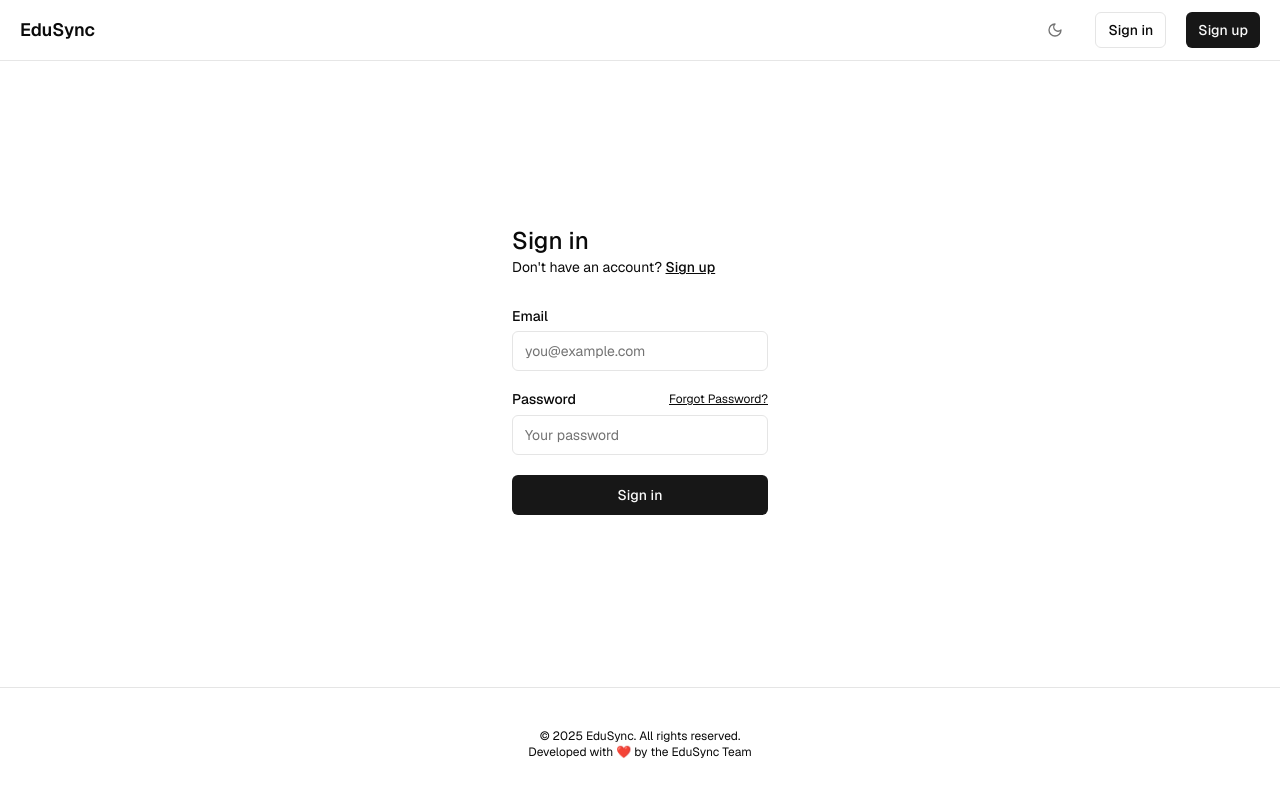
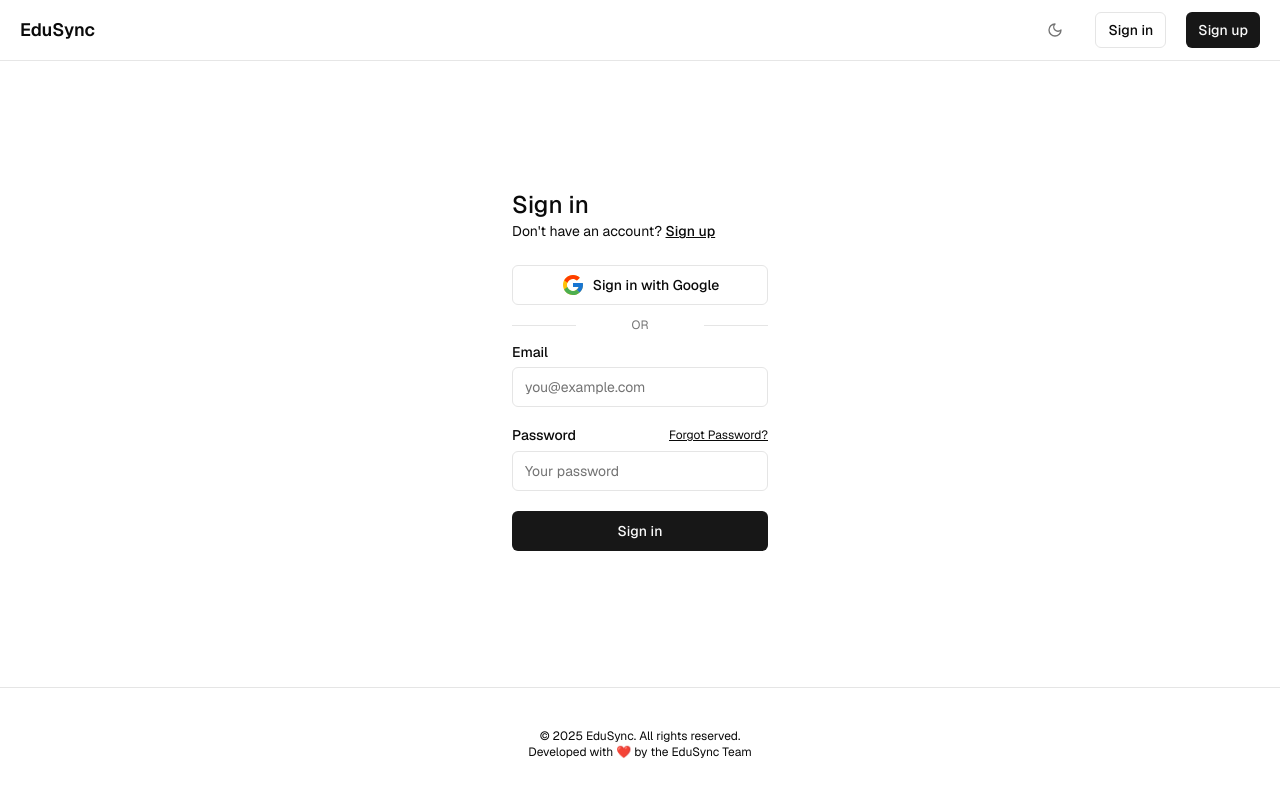
Before and after one commit to MarcBlattmann/EduSync-V2, a Next.js app in the folder web/: page /sign-in in a window 1280 px wide. Shown: the top 796 px of the page. Built offline with nearby package versions, Linux system fonts and the light colour scheme.

Commit message:
Added google login

```diff
--- a/web/app/(auth-pages)/sign-in/page.tsx
+++ b/web/app/(auth-pages)/sign-in/page.tsx
@@ -1,14 +1,16 @@
 import { signInAction } from "@/app/actions";
 import { FormMessage, Message } from "@/components/form-message";
 import { SubmitButton } from "@/components/submit-button";
+import { GoogleSignInButton } from "@/components/auth/google-sign-in-button";
 import { Input } from "@/components/ui/input";
 import { Label } from "@/components/ui/label";
+import { Separator } from "@/components/ui/separator";
 import Link from "next/link";
 
 export default async function Login(props: { searchParams: Promise<Message> }) {
   const searchParams = await props.searchParams;
   return (
-    <form className="flex-1 flex flex-col min-w-64">
+    <form className="flex-1 flex flex-col min-w-64 max-w-80 mx-auto">
       <h1 className="text-2xl font-medium">Sign in</h1>
       <p className="text-sm text-foreground">
         Don't have an account?{" "}
@@ -16,7 +18,18 @@ export default async function Login(props: { searchParams: Promise<Message> }) {
           Sign up
         </Link>
       </p>
-      <div className="flex flex-col gap-2 [&>input]:mb-3 mt-8">
+
+      <div className="mt-6">
+        <GoogleSignInButton />
+      </div>
+
+      <div className="flex items-center my-3">
+        <Separator className="w-16 flex-grow-0" />
+        <span className="px-3 text-xs text-muted-foreground mx-auto">OR</span>
+        <Separator className="w-16 flex-grow-0" />
+      </div>
+
+      <div className="flex flex-col gap-2 [&>input]:mb-3">
         <Label htmlFor="email">Email</Label>
         <Input name="email" placeholder="you@example.com" required />
         <div className="flex justify-between items-center">
--- a/web/app/actions.ts
+++ b/web/app/actions.ts
@@ -132,3 +132,21 @@ export const signOutAction = async () => {
   await supabase.auth.signOut();
   return redirect("/sign-in");
 };
+
+export async function signInWithGoogle() {
+  const supabase = await createClient();
+  const origin = (await headers()).get("origin");
+
+  const { data, error } = await supabase.auth.signInWithOAuth({
+    provider: 'google',
+    options: {
+      redirectTo: `${origin}/auth/callback`,
+    },
+  });
+
+  if (error) {
+    return encodedRedirect("error", "/sign-in", error.message);
+  }
+
+  return redirect(data.url);
+}
--- a/web/app/auth/callback/route.ts
+++ b/web/app/auth/callback/route.ts
@@ -2,23 +2,21 @@ import { createClient } from "@/utils/supabase/server";
 import { NextResponse } from "next/server";
 
 export async function GET(request: Request) {
-  // The `/auth/callback` route is required for the server-side auth flow implemented
-  // by the SSR package. It exchanges an auth code for the user's session.
-  // https://supabase.com/docs/guides/auth/server-side/nextjs
   const requestUrl = new URL(request.url);
   const code = requestUrl.searchParams.get("code");
   const origin = requestUrl.origin;
-  const redirectTo = requestUrl.searchParams.get("redirect_to")?.toString();
 
   if (code) {
     const supabase = await createClient();
-    await supabase.auth.exchangeCodeForSession(code);
+    // Exchange the code for a session
+    const { error } = await supabase.auth.exchangeCodeForSession(code);
+
+    if (error) {
+      console.error("Error exchanging code for session:", error.message);
+      return NextResponse.redirect(`${origin}/sign-in?error=${encodeURIComponent("Authentication failed")}`);
+    }
   }
 
-  if (redirectTo) {
-    return NextResponse.redirect(`${origin}${redirectTo}`);
-  }
-
-  // URL to redirect to after sign up process completes
+  // URL to redirect to after sign in process completes
   return NextResponse.redirect(`${origin}/protected`);
 }
--- /dev/null
+++ b/web/components/auth/google-sign-in-button.tsx
@@ -0,0 +1,59 @@
+"use client";
+
+import { signInWithGoogle } from "@/app/actions";
+import { Button } from "@/components/ui/button";
+import { useState } from "react";
+
+export function GoogleSignInButton() {
+  const [isLoading, setIsLoading] = useState(false);
+
+  const handleSignIn = async () => {
+    try {
+      setIsLoading(true);
+      await signInWithGoogle();
+    } catch (error) {
+      console.error("Error signing in with Google", error);
+    } finally {
+      setIsLoading(false);
+    }
+  };
+
+  return (
+    <Button
+      variant="outline"
+      type="button"
+      disabled={isLoading}
+      onClick={handleSignIn}
+      className="flex items-center justify-center gap-2 w-full"
+    >
+      {isLoading ? (
+        <span className="loading loading-spinner loading-sm"></span>
+      ) : (
+        <svg
+          xmlns="http://www.w3.org/2000/svg"
+          viewBox="0 0 48 48"
+          width="24px"
+          height="24px"
+        >
+          <path
+            fill="#FFC107"
+            d="M43.611,20.083H42V20H24v8h11.303c-1.649,4.657-6.08,8-11.303,8c-6.627,0-12-5.373-12-12c0-6.627,5.373-12,12-12c3.059,0,5.842,1.154,7.961,3.039l5.657-5.657C34.046,6.053,29.268,4,24,4C12.955,4,4,12.955,4,24c0,11.045,8.955,20,20,20c11.045,0,20-8.955,20-20C44,22.659,43.862,21.35,43.611,20.083z"
+          />
+          <path
+            fill="#FF3D00"
+            d="M6.306,14.691l6.571,4.819C14.655,15.108,18.961,12,24,12c3.059,0,5.842,1.154,7.961,3.039l5.657-5.657C34.046,6.053,29.268,4,24,4C16.318,4,9.656,8.337,6.306,14.691z"
+          />
+          <path
+            fill="#4CAF50"
+            d="M24,44c5.166,0,9.86-1.977,13.409-5.192l-6.19-5.238C29.211,35.091,26.715,36,24,36c-5.202,0-9.619-3.317-11.283-7.946l-6.522,5.025C9.505,39.556,16.227,44,24,44z"
+          />
+          <path
+            fill="#1976D2"
+            d="M43.611,20.083H42V20H24v8h11.303c-0.792,2.237-2.231,4.166-4.087,5.571c0.001-0.001,0.002-0.001,0.003-0.002l6.19,5.238C36.971,39.205,44,34,44,24C44,22.659,43.862,21.35,43.611,20.083z"
+          />
+        </svg>
+      )}
+      {isLoading ? "Signing in..." : "Sign in with Google"}
+    </Button>
+  );
+}
--- a/web/middleware.ts
+++ b/web/middleware.ts
@@ -2,6 +2,8 @@ import { type NextRequest } from "next/server";
 import { updateSession } from "@/utils/supabase/middleware";
 
 export async function middleware(request: NextRequest) {
+  // Add logging to debug authentication flow
+  console.log(`Middleware handling: ${request.nextUrl.pathname}`);
   return await updateSession(request);
 }
 
@@ -13,8 +15,8 @@ export const config = {
      * - _next/image (image optimization files)
      * - favicon.ico (favicon file)
      * - images - .svg, .png, .jpg, .jpeg, .gif, .webp
-     * Feel free to modify this pattern to include more paths.
+     * - auth/callback (allow auth callback to be processed without middleware)
      */
-    "/((?!_next/static|_next/image|favicon.ico|.*\\.(?:svg|png|jpg|jpeg|gif|webp)$).*)",
+    "/((?!_next/static|_next/image|favicon.ico|auth/callback|.*\\.(?:svg|png|jpg|jpeg|gif|webp)$).*)",
   ],
 };
```
